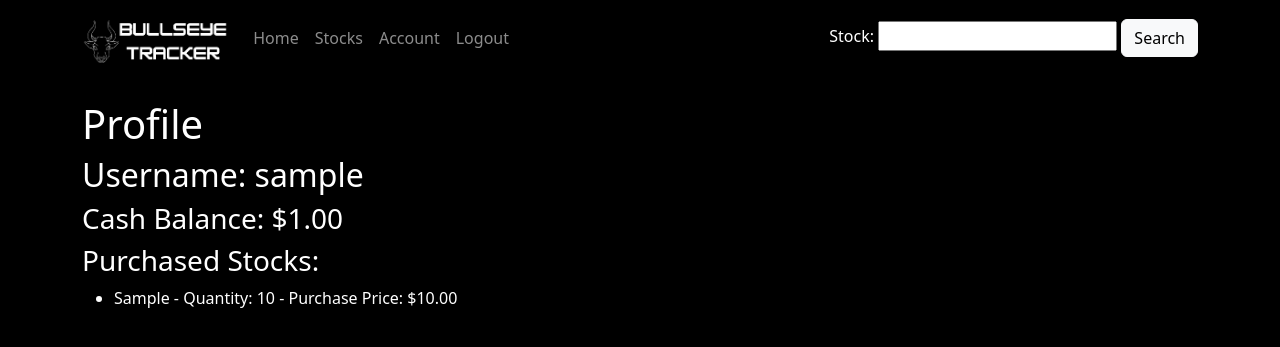
After one commit to aturner1995/stock-trader, a Django app: page /profile/ in a window 1280 px wide. The commit adds this page. Shown: the top 347 px of the page. Run offline with Django 4.2, Linux system fonts and the light colour scheme; a user stored in the database is signed in; tables that the repository leaves empty hold one stand-in row (values such as "Sample post"); parts of the project's set-up code (start-up, migrations or seed data) failed here and were passed over.

Commit message:
added account balance, buying stocks and showing bought stocks in the account

```diff
--- a/dashboard/fetchData.py
+++ b/dashboard/fetchData.py
@@ -5,6 +5,12 @@ from datetime import datetime, timedelta
 load_dotenv()  # take environment variables from .env.
 
 config = dotenv_values(".env")
+
+headers = {
+        "accept": "application/json",
+        "APCA-API-KEY-ID": config['APCA-API-KEY-ID'],
+        "APCA-API-SECRET-KEY": config['APCA-API-SECRET-KEY']
+}
 
 def get_stock_data(stock, time_period):
     # If else statement to check the time period and
@@ -25,11 +31,6 @@ def get_stock_data(stock, time_period):
 
     formatted_start = start.strftime('%Y-%m-%d')
     url = "https://data.alpaca.markets/v2/stocks/bars?symbols={}&start={}&timeframe={}&limit=1000&adjustment=raw".format(stock, formatted_start, timeframe)
-    headers = {
-        "accept": "application/json",
-        "APCA-API-KEY-ID": config['APCA-API-KEY-ID'],
-        "APCA-API-SECRET-KEY": config['APCA-API-SECRET-KEY']
-    }
 
     response = requests.get(url, headers=headers)
     data = response.json()
@@ -48,10 +49,11 @@ def get_stock_data(stock, time_period):
 
 def get_stock_news(stock):
     url = "https://data.alpaca.markets/v1beta1/news?symbols={}".format(stock)
-    headers = {
-        "accept": "application/json",
-        "APCA-API-KEY-ID": config['APCA-API-KEY-ID'],
-        "APCA-API-SECRET-KEY": config['APCA-API-SECRET-KEY']
-    }
     response = requests.get(url, headers=headers)
     return response.json()
+
+
+def get_current_stock_price(stock):
+    url = "https://data.alpaca.markets/v2/stocks/trades/latest?symbols={}".format(stock)
+    response = requests.get(url, headers=headers)
+    return response.json()
--- a/dashboard/forms.py
+++ b/dashboard/forms.py
@@ -20,6 +20,10 @@ class StockForm(forms.Form):
         widget=forms.HiddenInput(),
         help_text=''
     )
+
+class BuyStockForm(forms.Form):
+    quantity = forms.IntegerField(label='Quantity')
+    stock_symbol = forms.CharField(widget=forms.HiddenInput())
 
 class NewUserForm(UserCreationForm):
 
--- a/dashboard/models.py
+++ b/dashboard/models.py
@@ -4,4 +4,11 @@ from django.contrib.auth.models import User
 
 class Profile(models.Model):
     user = models.OneToOneField(User, on_delete=models.CASCADE)
-    balance = models.DecimalField(max_digits=10, decimal_places=2, default=100000.00)
+    cash = models.DecimalField(max_digits=10, decimal_places=2, default=100000.00)
+
+class Stock(models.Model):
+    user = models.ForeignKey(User, on_delete=models.CASCADE)
+    symbol = models.CharField(max_length=10)
+    purchase_price = models.DecimalField(max_digits=10, decimal_places=2)
+    quantity = models.PositiveIntegerField()
+    purchase_date = models.DateField(auto_now_add=True)
--- a/dashboard/templates/base.html
+++ b/dashboard/templates/base.html
@@ -32,7 +32,7 @@
 
           {% if user.is_authenticated %}
           <li class="nav-item">
-            <a class="nav-link" href="#">Account</a>
+            <a class="nav-link" href="/profile/">Account</a>
           </li>
           <li class="nav-item">
             <a class="nav-link" href="/logout/">Logout</a>
@@ -47,7 +47,7 @@
         </ul>
       </div>
       {% if user.is_authenticated %}
-      <form action="/" method="post">
+      <form action="/" method="POST">
         {% csrf_token %}
         {{ form }}
         <input type="submit" value="Search" class="btn btn-light">
--- /dev/null
+++ b/dashboard/templates/profile.html
@@ -0,0 +1,17 @@
+{% extends 'base.html' %}
+
+{% block content %}
+
+<h1>Profile</h1>
+
+<h2>Username: {{ profile.user.username }}</h2>
+<h3>Cash Balance: ${{ profile.cash }}</h3>
+
+<h3>Purchased Stocks:</h3>
+<ul>
+  {% for stock in profile.user.stock_set.all %}
+    <li>{{ stock.symbol }} - Quantity: {{ stock.quantity }} - Purchase Price: ${{ stock.purchase_price }}</li>
+  {% endfor %}
+</ul>
+
+{% endblock %}
--- a/dashboard/urls.py
+++ b/dashboard/urls.py
@@ -6,5 +6,6 @@ urlpatterns = [
     path('register/', views.register_request, name='register'),
     path('login/', views.login_request, name='login'),
     path('logout/', views.logout_request, name='logout'),
-    path('<str:id>', views.stock, name='stock')
+    path('profile/', views.profile, name='profile'),
+    path('<str:stock_symbol>/', views.stock, name='stock')
 ]
--- a/dashboard/views.py
+++ b/dashboard/views.py
@@ -1,13 +1,15 @@
 from django.shortcuts import render, redirect
 from django.http import HttpResponseRedirect
-from .forms import StockForm, NewUserForm
-from .models import Profile
-from .fetchData import get_stock_data, get_stock_news
+from .forms import StockForm, NewUserForm, BuyStockForm
+from .models import Profile, Stock
+from .fetchData import get_stock_data, get_stock_news, get_current_stock_price
 import plotly.graph_objs as go
 import plotly.io as pio
+from django.urls import reverse
 from django.contrib.auth import login, authenticate, logout
 from django.contrib import messages
 from django.contrib.auth.forms import AuthenticationForm
+from decimal import Decimal
 
 def index(request):
     if request.method == 'POST':
@@ -25,7 +27,7 @@ def register_request(request):
         form = NewUserForm(request.POST)
         if form.is_valid():
             user = form.save()
-            balance = 100,000
+            balance = 100000
             profile = Profile(user=user, balance=balance)
             profile.save()
             login(request, user)
@@ -58,20 +60,50 @@ def logout_request(request):
 	messages.info(request, "You have successfully logged out.")
 	return redirect("index")
 
-def stock(request, id):
+def profile(request):
+    user = request.user
     context = {}
-    context['stock'] = id
 
-    form = StockForm(request.POST)
-    if form.is_valid():
-        time_period = form.cleaned_data['time_period']
-        close_prices, timestamps = get_stock_data(id, time_period)
+    context['profile'] = Profile.objects.get(user=user)
+    context['form'] = StockForm()
+
+    return render(request, 'profile.html', context)
+
+def stock(request, stock_symbol):
+    context = {}
+    context['stock'] = stock_symbol
+    close_prices = []
+
+    if request.method == 'POST':
+        form = BuyStockForm(request.POST, initial={'stock_symbol': stock_symbol})
+        close_prices, timestamps = get_stock_data(stock_symbol, '1D')
+        if form.is_valid():
+            # Process stock buying
+            user = request.user
+            quantity = form.cleaned_data['quantity']
+            price = Decimal(get_current_stock_price(stock_symbol)["trades"][stock_symbol]["p"])
+            total_price = price * Decimal(quantity)
+            print(user.profile.cash)
+            if user.profile.cash >= total_price:
+                user.profile.cash -= total_price
+                user.profile.save()
+                transaction = Stock(user=user, symbol=stock_symbol, quantity=quantity, purchase_price=price)
+                transaction.save()
+                messages.success(request, f"You bought {quantity} shares of {stock_symbol} successfully.")
+            else:
+                messages.error(request, "Insufficient balance to make the purchase.")
     else:
-        close_prices, timestamps = get_stock_data(id, '1D')  # Default time period is 1D
+        form = StockForm()
+        time_period = request.GET.get('time_period')
+        if time_period:
+            close_prices, timestamps = get_stock_data(stock_symbol, time_period)
+        else:
+            # Default time period is 1D
+            close_prices, timestamps = get_stock_data(stock_symbol, '1D')
 
-    context['news'] = get_stock_news(id)
+    context['news'] = get_stock_news(stock_symbol)
     context['form'] = form
-
+    context['buystockform'] = BuyStockForm(initial={'stock_symbol': stock_symbol})
     # Calculate price change and percentage change from open to current price
     if close_prices:
         open_price = close_prices[0]
```
Also changed, not shown: dashboard/templates/stock.html (+23 -6 lines), dashboard/migrations/0002_stock.py (added), dashboard/migrations/0003_rename_balance_profile_cash.py (added).
